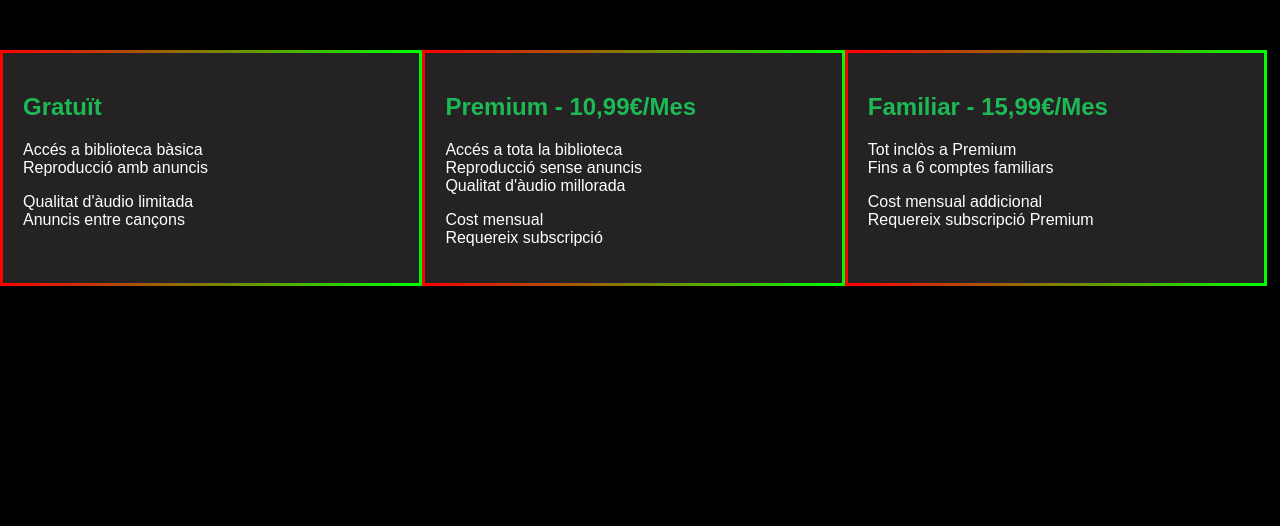
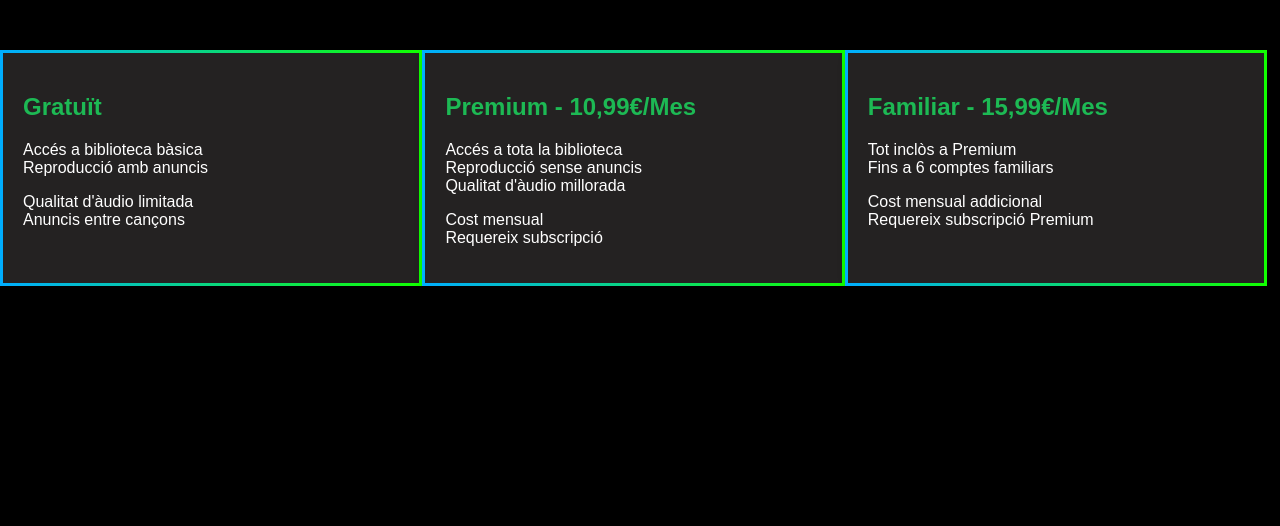
Before and after one commit to Alemusicaria/beatify, a PHP site: page /premium/premium.html in a window 1280 px wide. Shown: the part 100-626 px from the top of the page. Run offline with PHP 8.4, Linux system fonts and the light colour scheme.

Commit message:
canvis al css

```diff
--- a/premium/premium.css
+++ b/premium/premium.css
@@ -23,7 +23,7 @@ section {
 
 .plan {
     border-style: solid;
-    border-image: linear-gradient(to right, #ff0000, #00ff00);
+    border-image: linear-gradient(to left, #11ff00, #00aeff);
     border-image-slice: 1;
     border-radius: 8px;
     padding: 20px;
```
